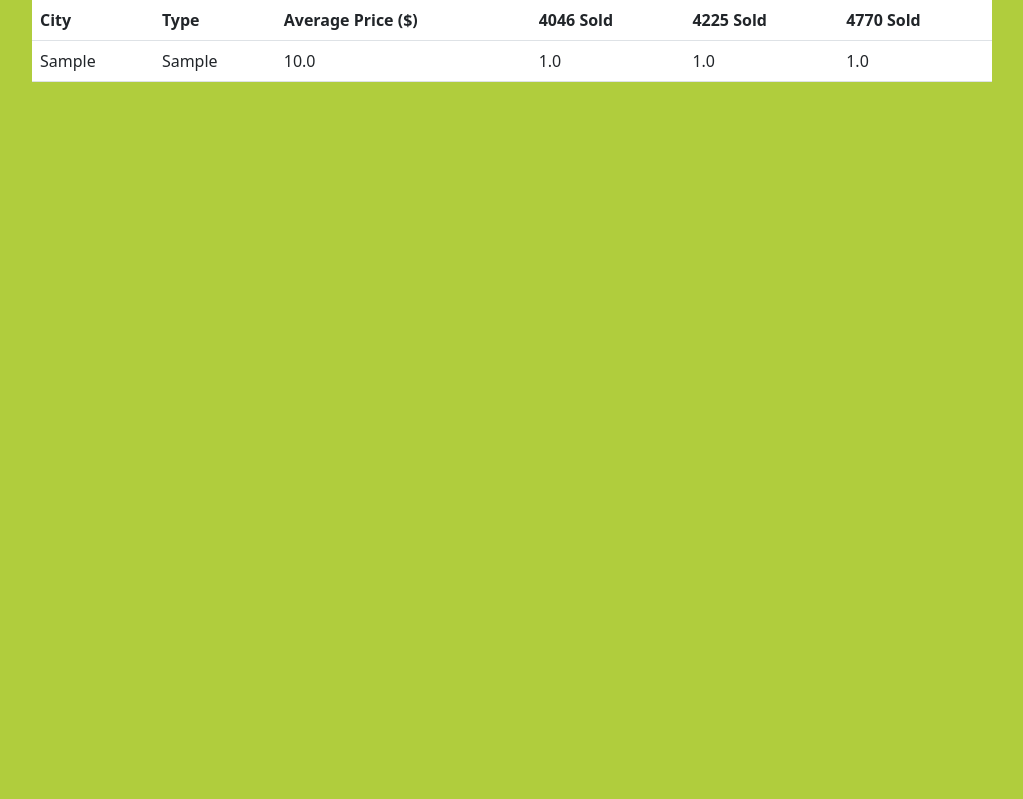
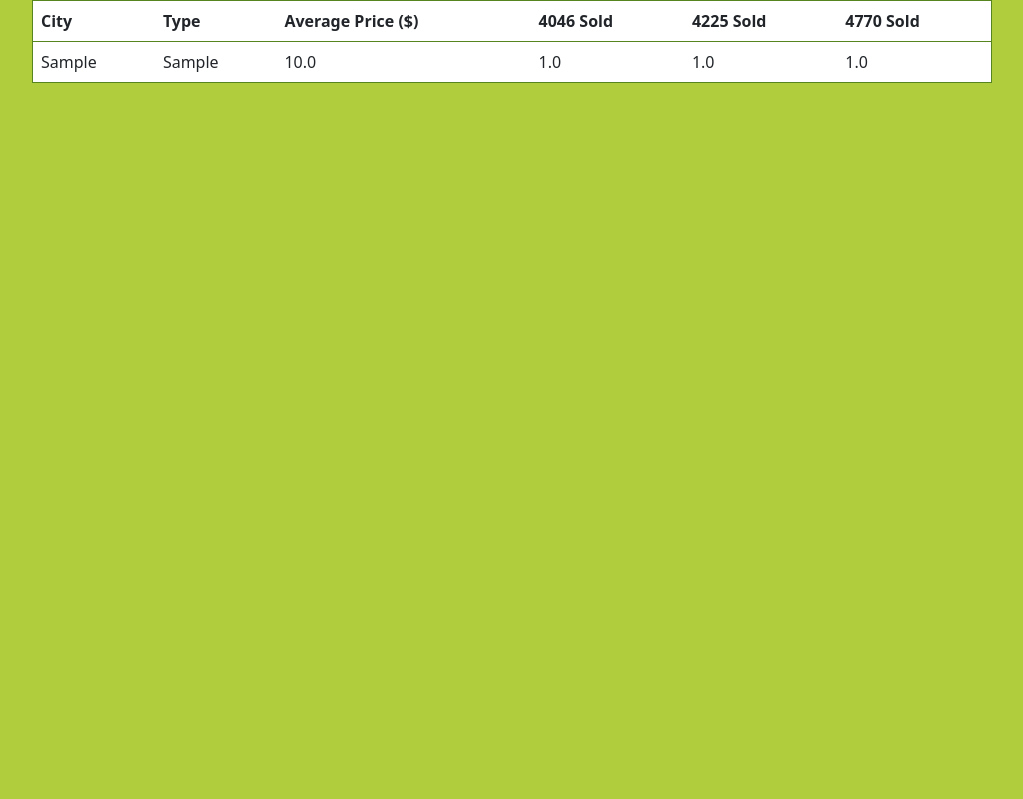
Before and after one commit to akc2022/pricing, a Django app: page /avocadoprices in a window 1280 px wide. Shown: the part 62-861 px from the top of the page, without its empty margins (128-1151 px from the left). Run offline with Django 4.2, Linux system fonts and the light colour scheme; tables that the repository leaves empty hold one stand-in row (values such as "Sample post"); parts of the project's set-up code (start-up, migrations or seed data) failed here and were passed over.

Commit message:
corrected home price page size, added table borders, changed home data formatting

```diff
--- a/pricing/settings.py
+++ b/pricing/settings.py
@@ -28,7 +28,7 @@ SECRET_KEY = os.getenv("DJANGO_SECRET_KEY", get_random_secret_key())
 
 # SECURITY WARNING: don't run with debug turned on in production!
 DEBUG = os.getenv("DEBUG", "False") == "True"
-# DEBUG = True
+#DEBUG = True
 
 ALLOWED_HOSTS = os.getenv("DJANGO_ALLOWED_HOSTS", "127.0.0.1,localhost").split(",")
 
@@ -79,7 +79,7 @@ WSGI_APPLICATION = "pricing.wsgi.application"
 # Database
 # https://docs.djangoproject.com/en/4.2/ref/settings/#databases
 DEVELOPMENT_MODE = os.getenv("DEVELOPMENT_MODE", "False") == "True"
-# DEVELOPMENT_MODE=True
+#DEVELOPMENT_MODE=True
 
 if DEVELOPMENT_MODE is True:
     DATABASES = {
--- a/static/website/css/style.css
+++ b/static/website/css/style.css
@@ -3,10 +3,13 @@ body {
 }
 
 
-#homepage {
+#homepage, #avocadoData {
 	height: 100vh;
 }
 
-#avocadoData {
-	height: 100vh;
+
+
+table {
+	border: 1px solid;
+	border-color: #568520 !important;
 }
--- a/website/templates/website/avocado_price_data.html
+++ b/website/templates/website/avocado_price_data.html
@@ -4,7 +4,7 @@
 <div class="container-flex" id="avocadoData">
 	<div class="row">
 		<div class ="col d-flex justify-content-center">
-<table class="table w-75">
+<table class="table w-75" id="table">
   <tr>
     <th scope = "col">City</th>
     <th scope = "col">Type</th>
--- a/website/utils.py
+++ b/website/utils.py
@@ -15,7 +15,7 @@ def get_graph():
 def get_plot(x,y):
 	plt.switch_backend('AGG')
 	plt.figure(figsize = (8,4))
-	plt.title("Single Family Home Price")
+	plt.title("Median Home Sale Price")
 	plt.bar(x,y, color='#568520')
 	plt.xlabel("City")
 	plt.ylabel("Price ($)")
```
Also changed, not shown: website/templates/website/house_price_data.html (+10 -1 lines).
